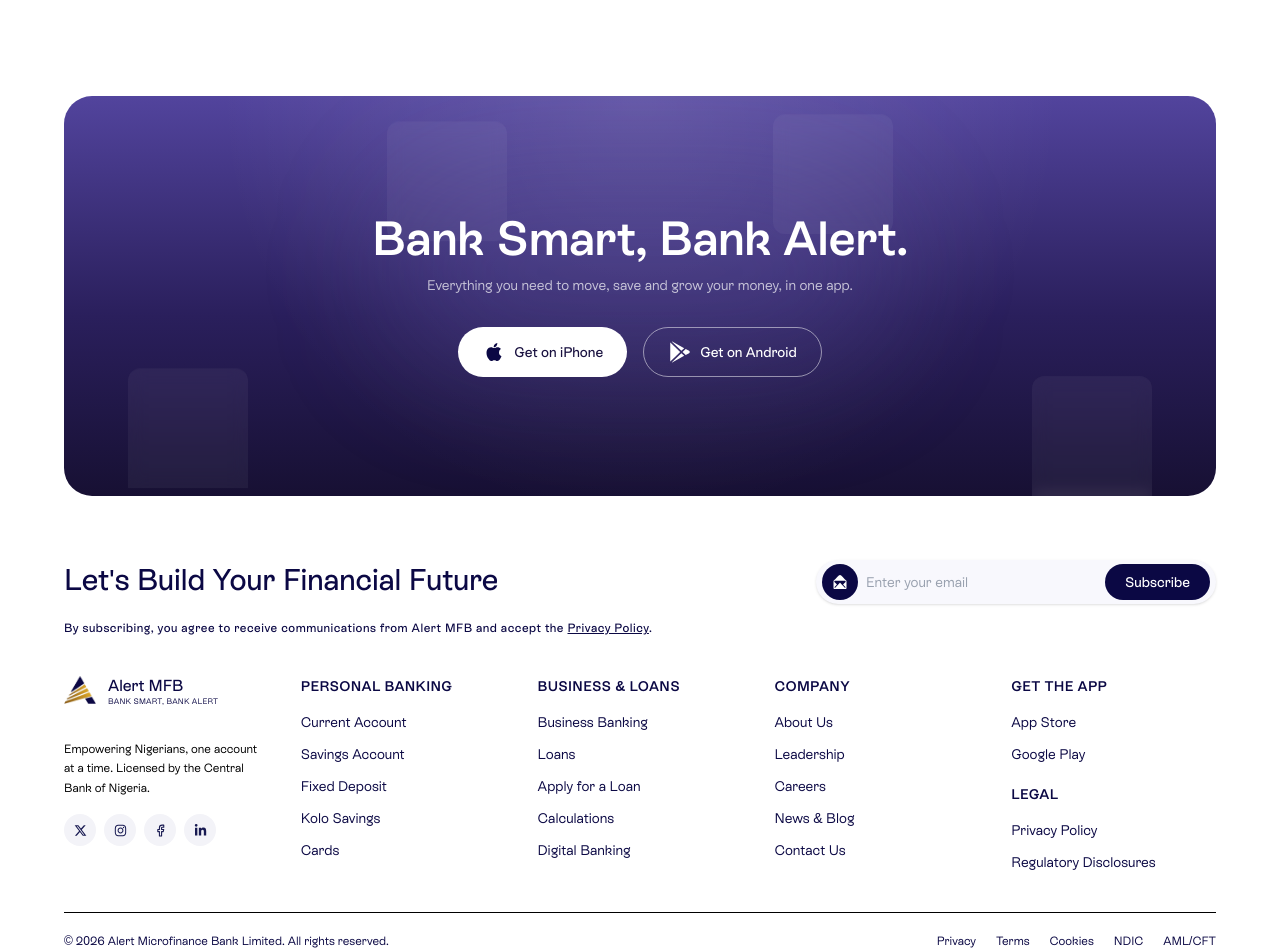
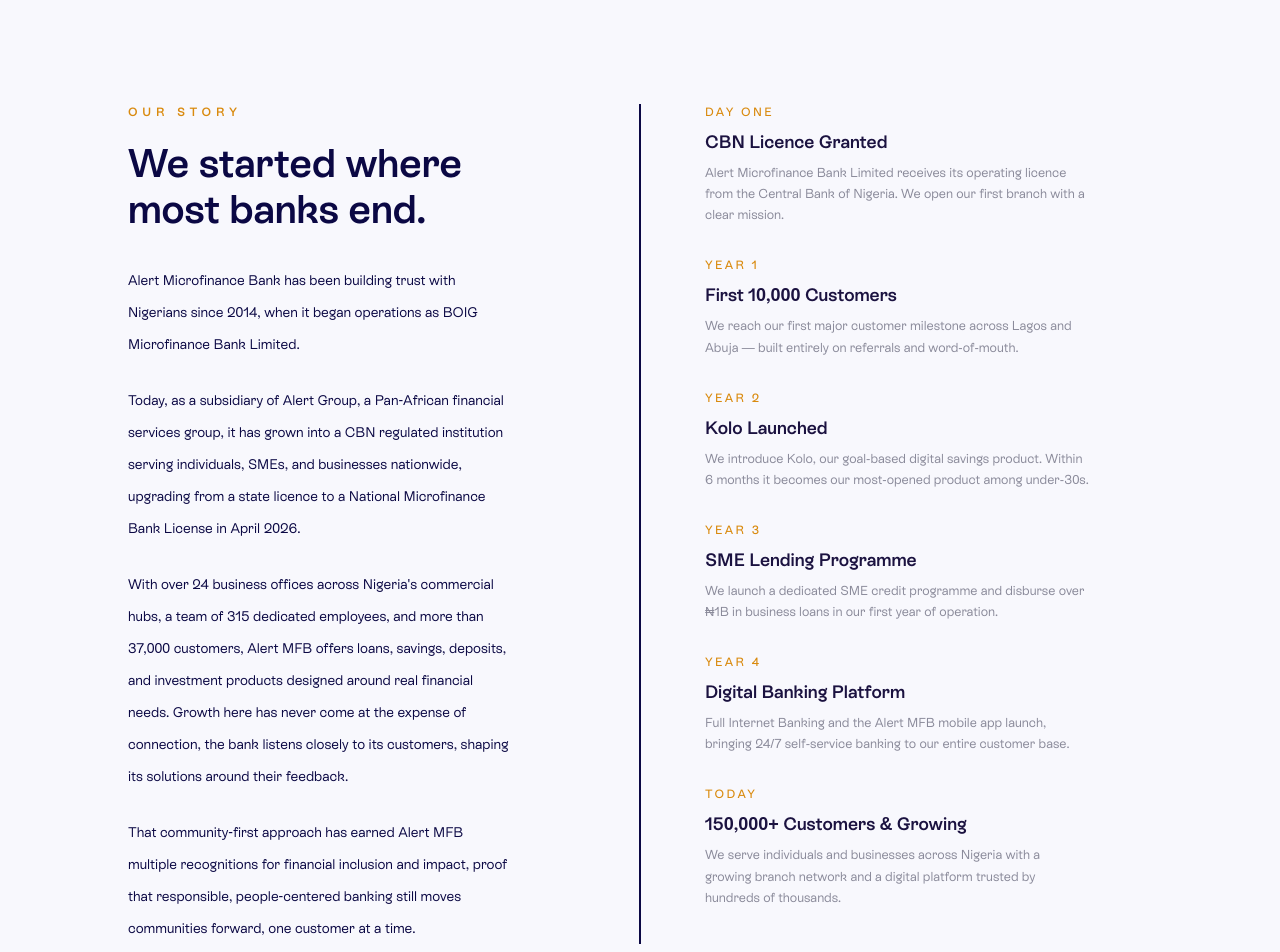
Before and after one commit to Korede7/alertmfb, a React (Vite) app: page /about-us/our-story in a window 1280 px wide. Shown: the part 860-1812 px from the top of the page. Built offline with nearby package versions, Linux system fonts and the light colour scheme.

Commit message:
our story added

```diff
--- a/src/components/Stats.tsx
+++ b/src/components/Stats.tsx
@@ -74,14 +74,14 @@
                     }
                 }
             }}
-            className="relative h-[160px] overflow-hidden border-b-2 border-sky-400 bg-gradient-to-br from-[#0B0844] to-[#473E82]"
+            className="relative h-[160px] overflow-hidden border-b-2  bg-gradient-to-br from-[#0B0844] to-[#473E82]"
         >
             {/* Animated background particles */}
             <div className="pointer-events-none absolute inset-0 overflow-hidden">
                 {[...Array(8)].map((_, i) => (
                     <motion.div
                         key={i}
-                        className="absolute rounded-full bg-white/5"
+                        className="absolute rounded-full bg-white/10"
                         style={{
                             width: Math.random() * 60 + 20,
                             height: Math.random() * 60 + 20,
@@ -105,15 +105,15 @@
             </div>
 
             {/* Logo overlay  */}
-            <div className="pointer-events-none absolute -inset-20 pr-50 flex items-center overflow-hidden opacity-10">
+            <div className="pointer-events-none absolute -inset-20 pr-20 flex items-center overflow-hidden opacity-14">
                 <img
                     src="/logo0.png"
                     alt="Logo"
-                    className="h-[180%] w-[200%] object-contain object-left"
+                    className="h-[180%] w-[180%] object-contain object-left"
                 />
             </div>
 
-            <div className="relative mx-auto grid h-full max-w-4xl grid-cols-2 items-center gap-y-6 px-5 sm:grid-cols-4">
+            <div className="relative mx-auto grid h-full max-w-6xl grid-cols-2 items-center gap-y-6 px-5 sm:grid-cols-4 pl-20 sm:pl-40">
                 {stats.map((stat, index) => (
                     <StatItem key={index} stat={stat} isInView={isInView} index={index} />
                 ))}
--- a/src/pages/about-us/AboutUs.tsx
+++ b/src/pages/about-us/AboutUs.tsx
@@ -1,9 +1,11 @@
+import OurStory from "./OurStory"
 import Overview from "./Overview"
 
 const AboutUs = () => {
   return (
     <div className="bg-white min-h-screen">
         <Overview/>
+        <OurStory/>
 
     </div>
   )
--- /dev/null
+++ b/src/pages/about-us/OurStory.tsx
@@ -0,0 +1,220 @@
+import { motion } from "framer-motion";
+
+const timeline = [
+  {
+    label: "DAY ONE",
+    title: "CBN Licence Granted",
+    description:
+      "Alert Microfinance Bank Limited receives its operating licence from the Central Bank of Nigeria. We open our first branch with a clear mission.",
+  },
+  {
+    label: "YEAR 1",
+    title: "First 10,000 Customers",
+    description:
+      "We reach our first major customer milestone across Lagos and Abuja — built entirely on referrals and word-of-mouth.",
+  },
+  {
+    label: "YEAR 2",
+    title: "Kolo Launched",
+    description:
+      "We introduce Kolo, our goal-based digital savings product. Within 6 months it becomes our most-opened product among under-30s.",
+  },
+  {
+    label: "YEAR 3",
+    title: "SME Lending Programme",
+    description:
+      "We launch a dedicated SME credit programme and disburse over ₦1B in business loans in our first year of operation.",
+  },
+  {
+    label: "YEAR 4",
+    title: "Digital Banking Platform",
+    description:
+      "Full Internet Banking and the Alert MFB mobile app launch, bringing 24/7 self-service banking to our entire customer base.",
+  },
+  {
+    label: "TODAY",
+    title: "150,000+ Customers & Growing",
+    description:
+      "We serve individuals and businesses across Nigeria with a growing branch network and a digital platform trusted by hundreds of thousands.",
+  },
+];
+
+const OurStory = () => {
+  return (
+    <section className="w-full bg-gray flex items-center justify-center py-16 sm:py-20 md:py-24 lg:py-28 px-5 sm:px-6">
+      <div className="w-full max-w-5xl grid grid-cols-1 md:grid-cols-[minmax(0,1fr)_auto_minmax(0,1fr)] gap-y-14 md:gap-x-8 lg:gap-x-12">
+
+        {/* LEFT COLUMN */}
+        <motion.div
+          initial={{ opacity: 0, x: -50 }}
+          whileInView={{ opacity: 1, x: 0 }}
+          viewport={{ once: true, amount: 0.2 }}
+          transition={{
+            duration: 0.8,
+            ease: [0.22, 1, 0.36, 1],
+          }}
+          className="pr-0 md:pr-4"
+        >
+          <motion.p
+            initial={{ opacity: 0, y: 15 }}
+            whileInView={{ opacity: 1, y: 0 }}
+            viewport={{ once: true }}
+            transition={{ duration: 0.5 }}
+            className="text-secondary text-[10px] sm:text-xs font-semibold tracking-[0.3em] sm:tracking-[0.4em] mb-4 sm:mb-5"
+          >
+            OUR STORY
+          </motion.p>
+
+          <motion.h2
+            initial={{ opacity: 0, y: 25 }}
+            whileInView={{ opacity: 1, y: 0 }}
+            viewport={{ once: true }}
+            transition={{
+              duration: 0.7,
+              delay: 0.1,
+              ease: [0.22, 1, 0.36, 1],
+            }}
+            className="text-primary text-[32px] leading-[1.15] sm:text-[36px] md:text-[40px] font-semibold mb-7 sm:mb-8 max-w-sm"
+          >
+            We started where most banks end.
+          </motion.h2>
+
+          <motion.div
+            initial={{ opacity: 0, y: 25 }}
+            whileInView={{ opacity: 1, y: 0 }}
+            viewport={{ once: true }}
+            transition={{
+              duration: 0.8,
+              delay: 0.2,
+            }}
+            className="space-y-5 sm:space-y-6 text-primary font-light text-sm leading-7 sm:leading-8 max-w-sm w-full"
+          >
+            <p>
+              Alert Microfinance Bank has been building trust with Nigerians
+              since 2014, when it began operations as BOIG Microfinance Bank
+              Limited.
+            </p>
+
+            <p>
+              Today, as a subsidiary of Alert Group, a Pan-African financial
+              services group, it has grown into a CBN regulated institution
+              serving individuals, SMEs, and businesses nationwide, upgrading
+              from a state licence to a National Microfinance Bank License in
+              April 2026.
+            </p>
+
+            <p>
+              With over 24 business offices across Nigeria's commercial hubs,
+              a team of 315 dedicated employees, and more than 37,000
+              customers, Alert MFB offers loans, savings, deposits, and
+              investment products designed around real financial needs.
+              Growth here has never come at the expense of connection, the
+              bank listens closely to its customers, shaping its solutions
+              around their feedback.
+            </p>
+
+            <p>
+              That community-first approach has earned Alert MFB multiple
+              recognitions for financial inclusion and impact, proof that
+              responsible, people-centered banking still moves communities
+              forward, one customer at a time.
+            </p>
+          </motion.div>
+        </motion.div>
+
+        {/* DESKTOP DIVIDER */}
+        <div className="hidden md:block relative w-0.5 bg-primary/20 overflow-hidden">
+          <motion.div
+            initial={{ scaleY: 0 }}
+            whileInView={{ scaleY: 1 }}
+            viewport={{ once: true }}
+            transition={{
+              duration: 1.5,
+              ease: [0.22, 1, 0.36, 1],
+            }}
+            className="absolute inset-0 bg-primary origin-top"
+          />
+        </div>
+
+        {/* RIGHT COLUMN / TIMELINE */}
+        <div className="relative pl-6 sm:pl-8 md:pl-4">
+
+          {/* MOBILE TIMELINE LINE */}
+          <div className="absolute left-[5px] sm:left-[9px] top-0 bottom-0 w-px bg-primary/20 md:hidden">
+            <motion.div
+              initial={{ scaleY: 0 }}
+              whileInView={{ scaleY: 1 }}
+              viewport={{ once: true }}
+              transition={{
+                duration: 1.5,
+                ease: [0.22, 1, 0.36, 1],
+              }}
+              className="absolute inset-0 bg-primary origin-top"
+            />
+          </div>
+
+          <div className="space-y-10 sm:space-y-12 md:space-y-8">
+            {timeline.map((item, idx) => (
+              <motion.div
+                key={idx}
+                initial={{
+                  opacity: 0,
+                  x: 35,
+                }}
+                whileInView={{
+                  opacity: 1,
+                  x: 0,
+                }}
+                viewport={{
+                  once: true,
+                  amount: 0.25,
+                }}
+                transition={{
+                  duration: 0.7,
+                  delay: idx * 0.08,
+                  ease: [0.22, 1, 0.36, 1],
+                }}
+                className="relative"
+              >
+                {/* MOBILE TIMELINE DOT */}
+                <motion.span
+                  initial={{
+                    scale: 0,
+                    opacity: 0,
+                  }}
+                  whileInView={{
+                    scale: 1,
+                    opacity: 1,
+                  }}
+                  viewport={{
+                    once: true,
+                    amount: 0.5,
+                  }}
+                  transition={{
+                    duration: 0.4,
+                    delay: idx * 0.08 + 0.15,
+                  }}
+                  className="absolute -left-[25px] sm:-left-[29px] top-0.5 md:hidden w-3 h-3 rounded-full bg-secondary border-2 border-gray"
+                />
+
+                <p className="text-secondary text-[10px] sm:text-xs font-medium tracking-[0.18em] sm:tracking-[0.2em] mb-2">
+                  {item.label}
+                </p>
+
+                <h3 className="text-[#1B1240] text-base sm:text-lg font-semibold mb-1.5">
+                  {item.title}
+                </h3>
+
+                <p className="text-[#8A8A9A] text-[12px] sm:text-[13px] leading-6 sm:leading-relaxed max-w-sm">
+                  {item.description}
+                </p>
+              </motion.div>
+            ))}
+          </div>
+        </div>
+      </div>
+    </section>
+  );
+};
+
+export default OurStory;
--- a/src/pages/about-us/Overview.tsx
+++ b/src/pages/about-us/Overview.tsx
@@ -83,7 +83,7 @@
     };
 
     return (
-        <section className="min-h-screen bg-white overflow-hidden pt-20 sm:pt-16 md:pt-40 lg:pt-20 pb-12 sm:pb-16 transition-all duration-300">
+        <section className="min-h-screen bg-white overflow-hidden pt-20 sm:pt-16 md:pt-40 lg:pt-20 transition-all duration-300">
             {/* HERO */}
             <div className="relative min-h-[515px] lg:min-h-[590px]">
                 {/* Main Content */}
@@ -150,7 +150,7 @@
 
                         {/* RIGHT IMAGE AREA */}
                         <motion.div
-                            className="relative min-h-[300px] sm:min-h-[400px] lg:min-h-[515px] overflow-visible mt-8 lg:mt-0"
+                            className="relative min-h-[280px] sm:min-h-[400px] lg:min-h-[515px] overflow-visible mt-8 lg:mt-0"
                             variants={fadeInRight}
                         >
                             {/* BLUE BACKGROUND */}
@@ -189,7 +189,7 @@
 
                             {/* FLOATING CARD */}
                             <motion.div
-                                className="absolute z-30 top-[140px] sm:top-[180px] lg:top-[240px] right-[40px] sm:right-[80px] lg:right-[120px] w-[100px] sm:w-[150px] lg:w-[170px] h-[100px] sm:h-[130px] lg:h-[155px] bg-white/30 rounded-lg p-1 sm:p-1.5 animate-float-delayed"
+                                className="absolute z-30 top-[140px] sm:top-[180px] lg:top-[240px] right-[100px] sm:right-[80px] lg:right-[120px] w-[100px] sm:w-[150px] lg:w-[170px] h-[100px] sm:h-[130px] lg:h-[155px] bg-white/30 rounded-lg p-1 sm:p-1.5 animate-float-delayed"
                                 variants={floatingCard}
                                 animate={{
                                     y: [0, -8, 0],
@@ -251,13 +251,13 @@
 
             {/* FOOTER STRIP */}
             <motion.div
-                className="h-auto sm:h-[22px] flex flex-col sm:flex-row items-center justify-between px-4 sm:px-6 lg:px-10 text-[14px] sm:text-[11px] lg:text-[12px] text-primary py-2 sm:py-0 gap-1 sm:gap-0 bg-gray"
+                className="h-auto sm:h-[22px] flex flex-col sm:flex-row items-center justify-between px-4 sm:px-6 lg:px-10 text-[14px] sm:text-[11px] lg:text-[12px] text-primary py-2 sm:py-0 gap-1 sm:gap-0 bg-gray pt-13"
                 initial={{ opacity: 0 }}
                 animate={{ opacity: 1 }}
                 transition={{ duration: 0.6, delay: 1 }}
             >
                 <motion.p
-                    className="flex items-center gap-1 text-center sm:text-left"
+                    className="flex items-center gap-1 text-center sm:text-left text-[9px] sm:text-[10px] md:text-[11px] lg:text-[12px]"
                     whileHover={{ scale: 1.01 }}
                 >
                     <ShieldCheck size={12} className="sm:w-[15px] sm:h-[15px]" />
```
Also changed, not shown: public/logo00.png (added).
